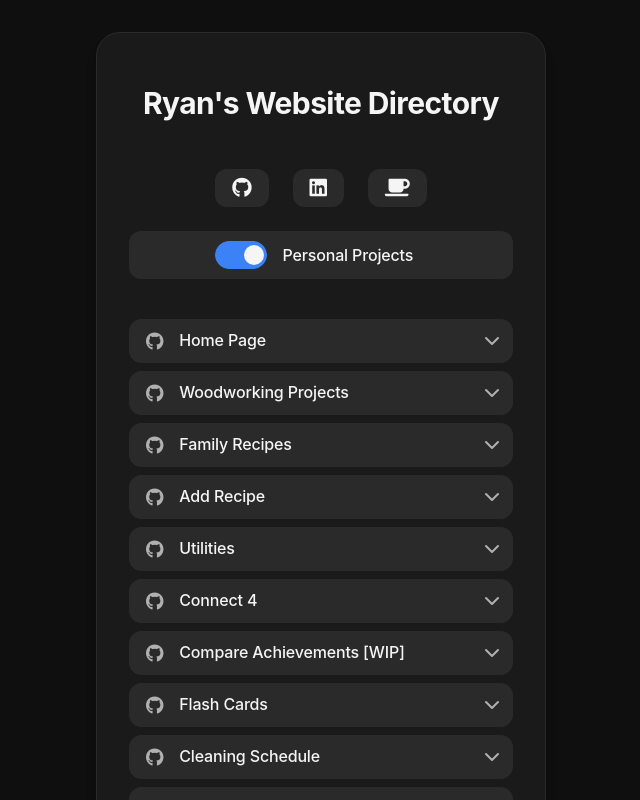
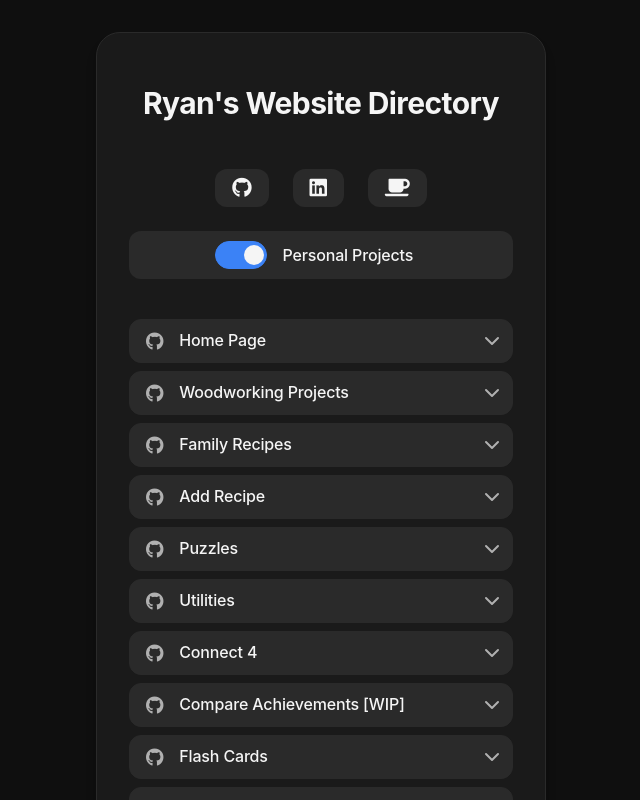
Before and after one commit to rbrock44/directory, an Angular app: page / in a window 1280 px wide. Shown: the top 800 px of the page, without its empty margins (319-959 px from the left). Built offline with nearby package versions, Linux system fonts and the light colour scheme.

Commit message:
add latest puzzle website

```diff
--- a/src/app/app.component.ts
+++ b/src/app/app.component.ts
@@ -66,6 +66,12 @@ export class AppComponent implements OnInit {
       link: this.createLink('add-recipe'),
       github: this.createGithub('add-recipe'),
       description: 'A user friendly place to turn a recipe into JSON format for the family recipe website'
+    },
+    {
+      name: 'Puzzles',
+      link: this.createLink('puzzles'),
+      github: this.createGithub('puzzles'),
+      description: `A place to see and solve the various puzzles I've ran across and implemented`
     },
     {
       name: 'Utilities',
```
